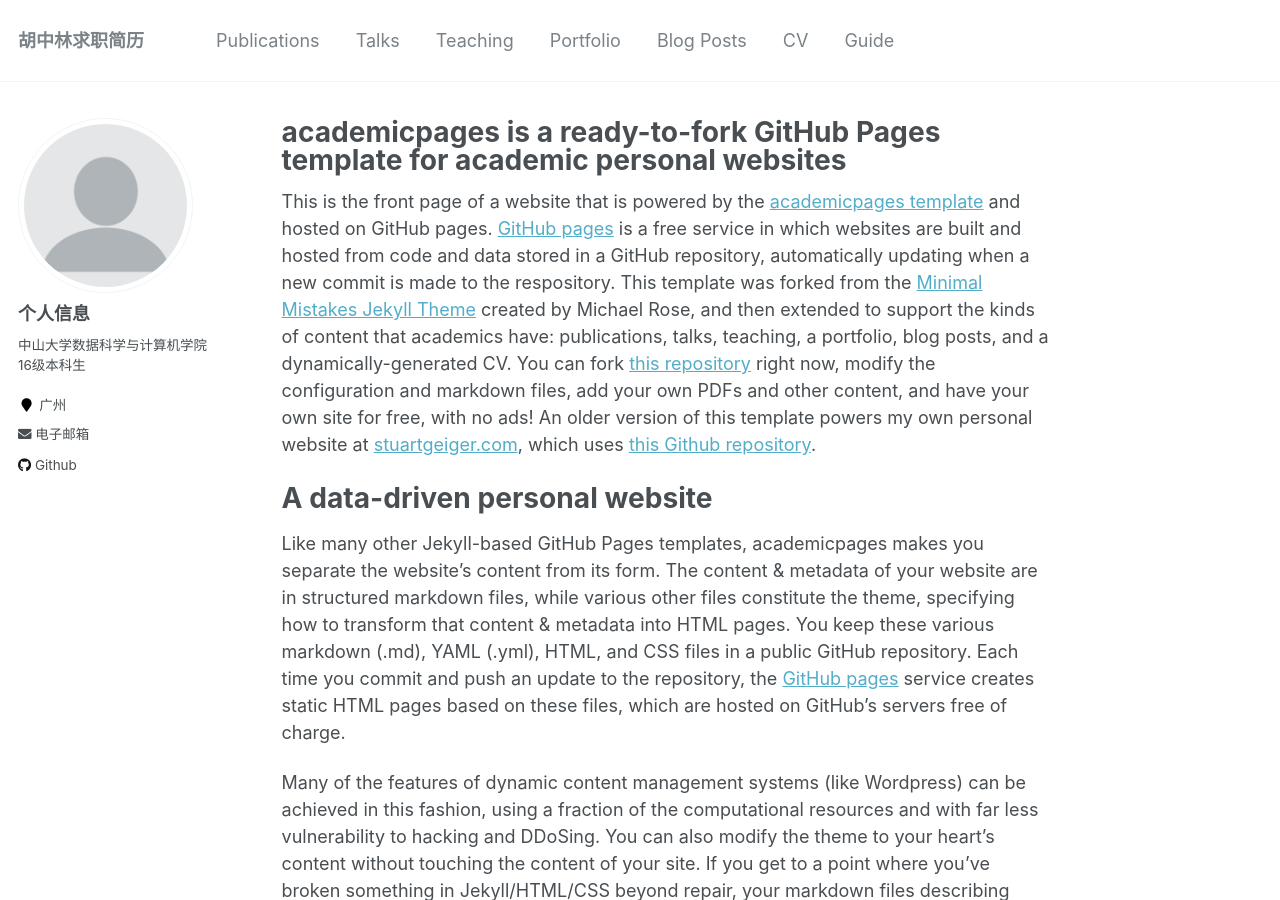
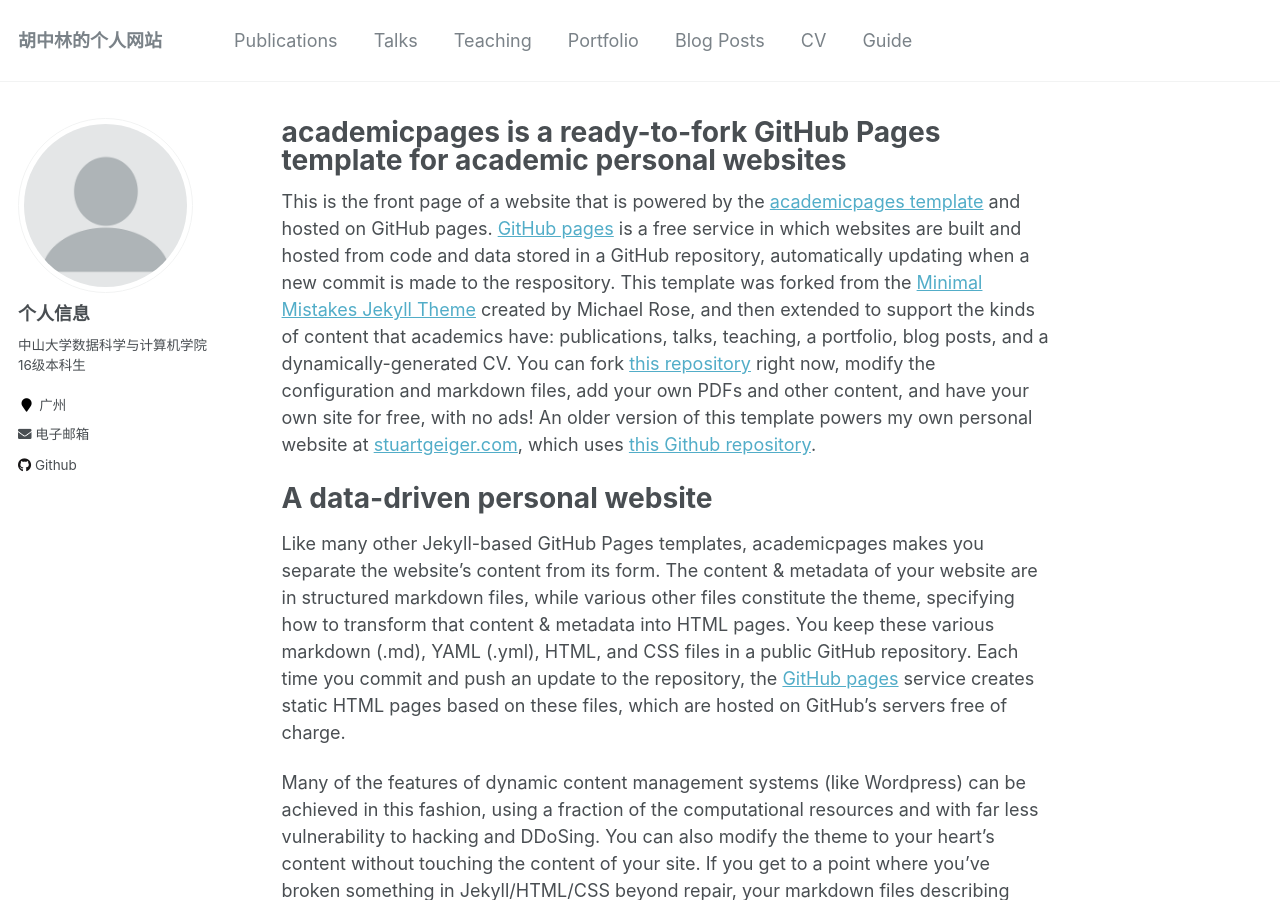
Before and after one commit to Neutrino3316/homepage-job-zh-CN, a Jekyll site: the page built from _pages/about.md, in a window 1280 px wide and 900 px high. Built offline with Jekyll 4.4.1, drawn with Linux system fonts in a browser that asks for light colours; some of the changed text lies outside the part shown.

Commit message:
update name and description

```diff
--- a/_config.yml
+++ b/_config.yml
@@ -7,10 +7,10 @@
 
 # Site Settings
 locale                   : "zh-CN"
-title                    : "胡中林求职简历"
+title                    : "胡中林的个人网站"
 title_separator          : "-"
-name                     : &name "胡中林"
-description              : &description "personal description"
+name                     : &name "名字"
+description              : &description "我的个人网站"
 url                      : # https://academicpages.github.io # the base hostname & protocol for your site e.g. "https://mmistakes.github.io"
 baseurl                  : # "" # the subpath of your site, e.g. "/blog"
 repository               : # "academicpages/academicpages.github.io"
```
